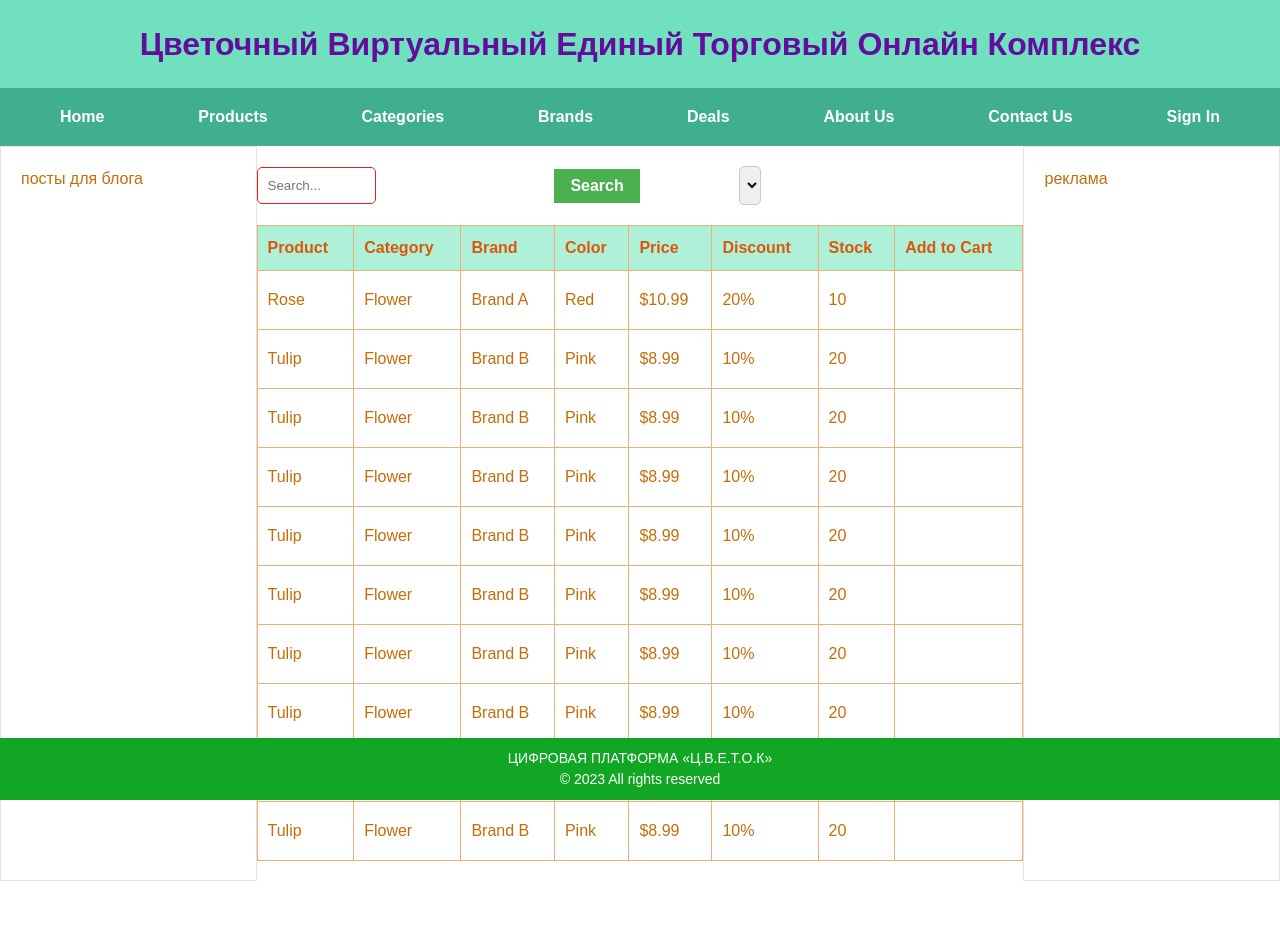
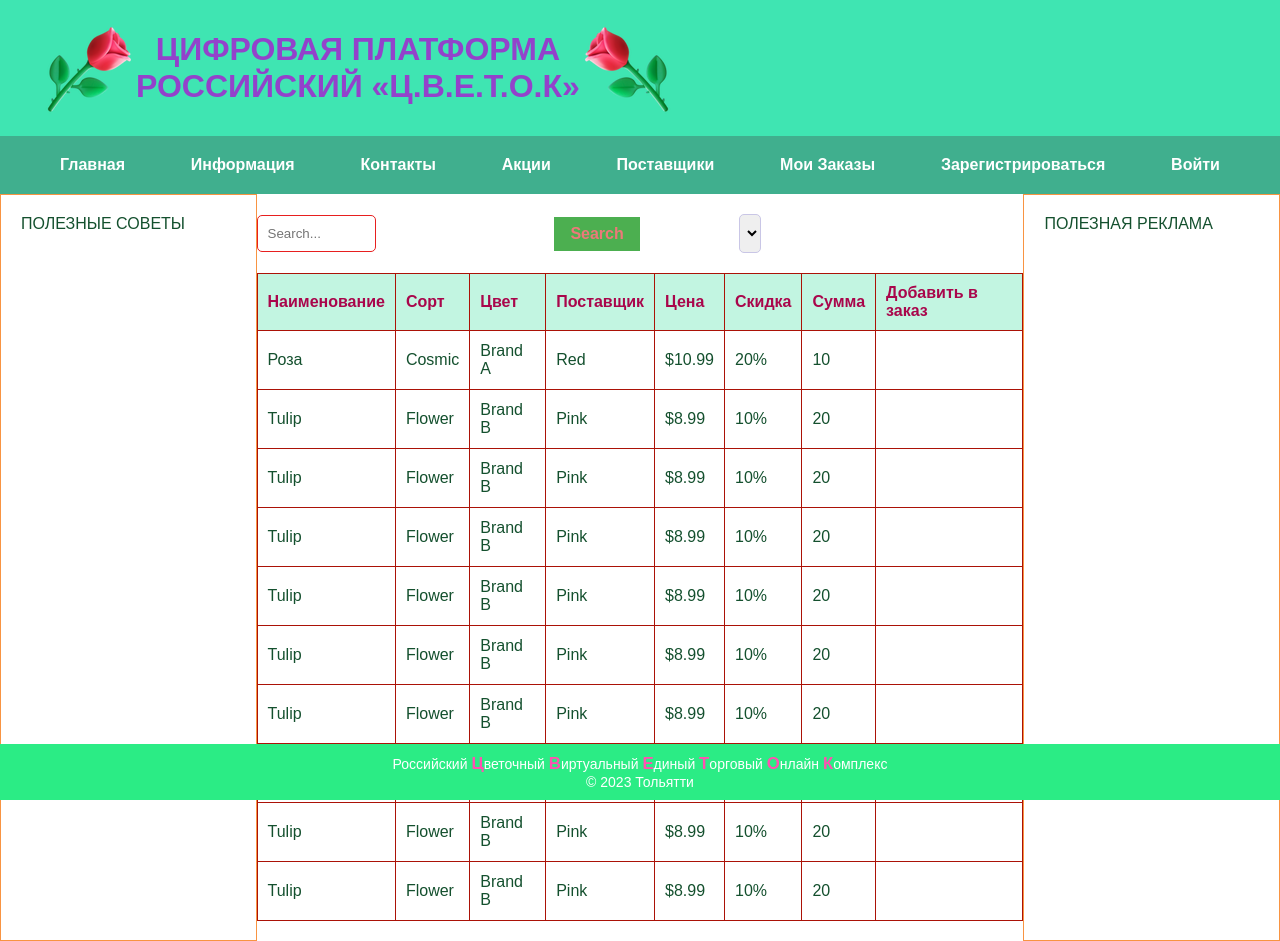
Before and after one commit to qaexpert/gallerysite, a Django app: page / in a window 1280 px wide. Before the commit the page ends 881 px from the top, so only its background shows below. Run offline with Django 4.2, Linux system fonts and the light colour scheme.

Commit message:
Refactoring index.html 05

```diff
--- a/gallery/templates/gallery/index.html
+++ b/gallery/templates/gallery/index.html
@@ -16,24 +16,27 @@
 <body>
 <header>
     <div class="header-container">
-        <h1>Цветочный Виртуальный Единый Торговый Онлайн Комплекс</h1>
+        <img src="{% static 'rose1-3d-96.png' %}" alt="Логотип «Ц.В.Е.Т.О.К»">
+        <h1>ЦИФРОВАЯ ПЛАТФОРМА<br>РОССИЙСКИЙ «Ц.В.Е.Т.О.К» </h1>
+        <img src="{% static 'rose2-3d-96.png' %}" alt="Логотип «Ц.В.Е.Т.О.К»">
     </div>
 </header>
 <nav>
     <div class="navbar">
-        <button>Home</button>
-        <button>Products</button>
-        <button>Categories</button>
-        <button>Brands</button>
-        <button>Deals</button>
-        <button>About Us</button>
-        <button>Contact Us</button>
-        <button>Sign In</button>
+        <button>Главная</button>
+        <button>Информация</button>
+        <button>Контакты</button>
+        <button>Акции</button>
+        <button>Поставщики</button>
+        <button>Мои Заказы</button>
+        <button>Зарегистрироваться</button>
+        <button>Войти</button>
+
     </div>
 </nav>
 <div class="container">
     <aside class="sidebar-left">
-        <!-- content for the left sidebar --> посты для блога
+        <!-- content for the left sidebar --> ПОЛЕЗНЫЕ СОВЕТЫ
     </aside>
     <main>
         <div class="search-bar">
@@ -63,20 +66,20 @@
                 <table>
                     <thead>
                     <tr>
-                        <th>Product</th>
-                        <th>Category</th>
-                        <th>Brand</th>
-                        <th>Color</th>
-                        <th>Price</th>
-                        <th>Discount</th>
-                        <th>Stock</th>
-                        <th>Add to Cart</th>
+                        <th>Наименование</th>
+                        <th>Сорт</th>
+                        <th>Цвет</th>
+                        <th>Поставщик</th>
+                        <th>Цена</th>
+                        <th>Скидка</th>
+                        <th>Сумма</th>
+                        <th>Добавить в заказ</th>
                     </tr>
                     </thead>
                     <tbody>
                     <tr>
-                        <td>Rose</td>
-                        <td>Flower</td>
+                        <td>Роза</td>
+                        <td>Cosmic</td>
                         <td>Brand A</td>
                         <td>Red</td>
                         <td>$10.99</td>
@@ -201,13 +204,15 @@
         </div>
     </main>
     <aside class="sidebar-right">
-        <!-- content for the right sidebar -->реклама
+        <!-- content for the right sidebar -->ПОЛЕЗНАЯ РЕКЛАМА
     </aside>
 </div>
 <footer>
     <div class="footer-container">
-        <p>ЦИФРОВАЯ ПЛАТФОРМА «Ц.В.Е.Т.О.К»</p>
-        <p>&copy; 2023 All rights reserved</p>
+        <p> Российский <span class="first-letter">Ц</span>веточный <span class="first-letter">В</span>иртуальный
+            <span class="first-letter">Е</span>диный <span class="first-letter">Т</span>орговый <span
+                    class="first-letter">О</span>нлайн <span class="first-letter">К</span>омплекс</p>
+        <p>&copy; 2023 Тольятти</p>
     </div>
 </footer>
 </body>
--- a/static/style.css
+++ b/static/style.css
@@ -9,8 +9,8 @@
 body {
     font-family: Arial, sans-serif;
     font-size: 16px;
-    line-height: 1.5;
-    color: #c46d09;
+    /*line-height: 1.5;*/
+    color: #14502e;
 }
 
 a {
@@ -20,7 +20,8 @@ a {
 
 /* Header styles */
 header {
-    background-color: rgb(113, 224, 191);
+    background-color: rgb(63, 229, 178);
+    align-items: center;
 }
 
 /* Header container styles */
@@ -28,12 +29,14 @@ header {
     max-width: 1200px;
     margin: 0 auto;
     padding: 20px 0;
+    display: flex;
+    align-items: center;
 }
 
 h1 {
     font-size: 32px;
     font-weight: bold;
-    color: #630d9c;
+    color: #9342cb;
     text-align: center;
 }
 
@@ -55,7 +58,7 @@ nav {
 /* Search button styles */
 .search-bar button[type="submit"] {
     background-color: #4CAF50;
-    color: white;
+    color: #ec7979;
     border: none;
     padding: 8px 16px;
     cursor: pointer;
@@ -111,21 +114,21 @@ table {
 }
 
 th {
-    background-color: #aff1d8;
-    color: #db570b;
+    background-color: #c2f5e1;
+    color: #a9064b;
     text-align: left;
     padding: 10px;
 }
 
 th,
 td {
-    border: 1px solid #ebb17b;
+    border: 1px solid #ab1207;
     padding: 10px;
 }
 
 /* Footer styles */
 footer {
-    background-color: #11a725;
+    background-color: #2bec85;
     color: #fff;
     padding: 10px 0;
     position: fixed;
@@ -181,7 +184,7 @@ main {
 .sidebar-left,
 .sidebar-right {
     width: 400px;
-    border: 1px solid rgb(231, 225, 225);
+    border: 1px solid rgba(246, 118, 14, 0.78);
     padding: 20px;
 }
 
@@ -201,3 +204,8 @@ main {
     clear: both;
     display: table;
 }
+.first-letter {
+  color: #ff51b1;
+  font-weight: bold;
+  font-size: 1.2em;
+}
```
Also changed, not shown: static/rose1-3d-96.png (added), static/rose2-3d-96.png (added).
